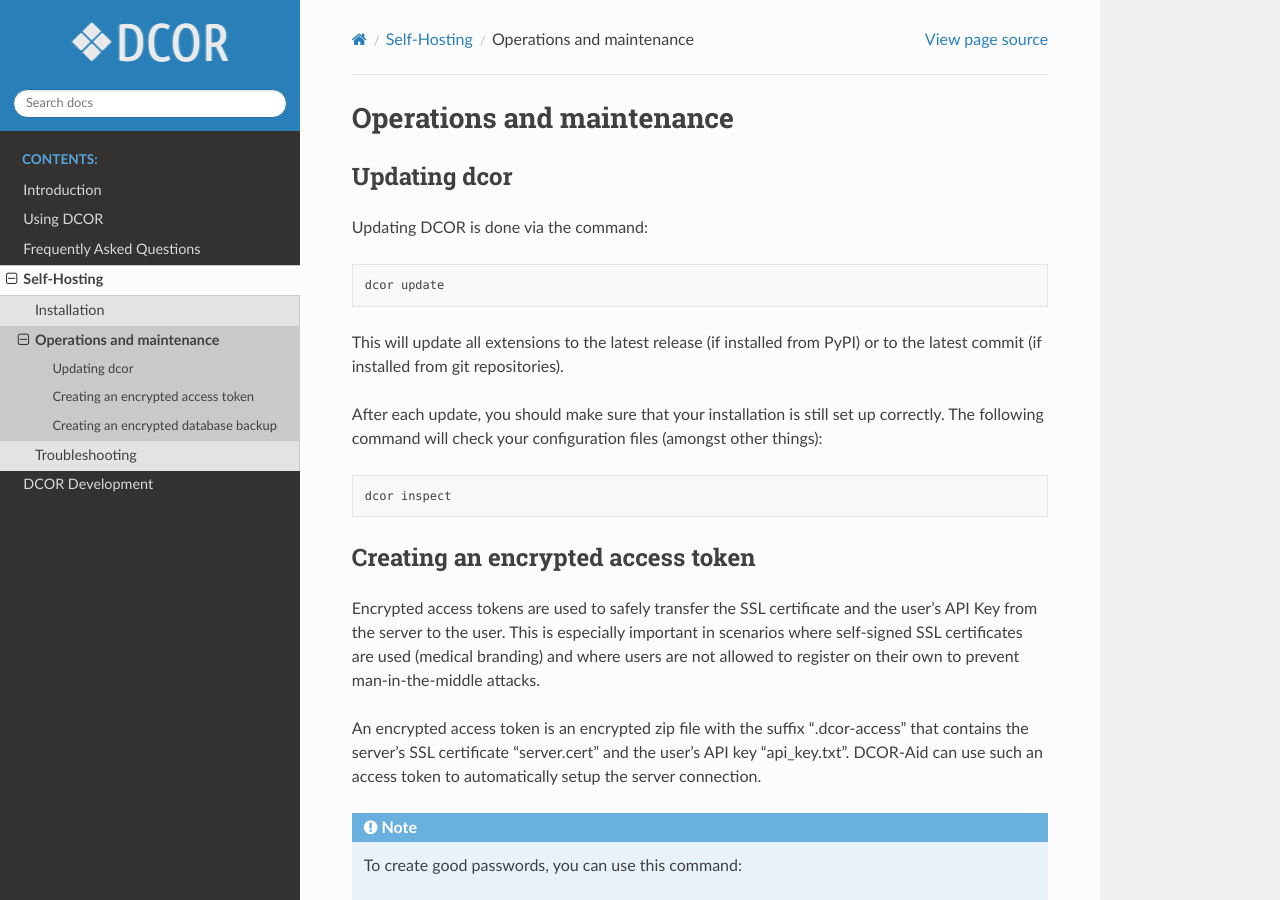
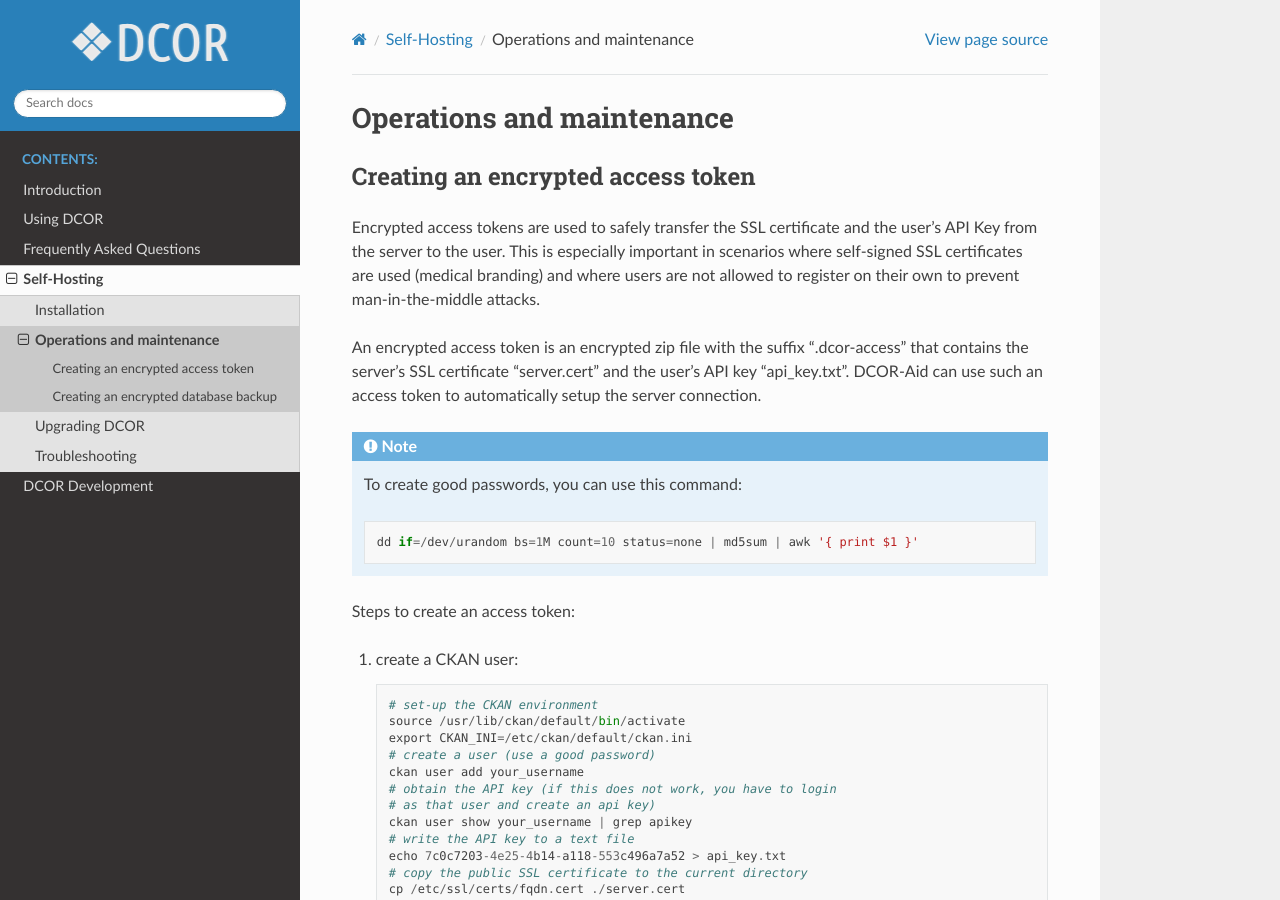
Before and after one commit to DCOR-dev/dcor-docs, a Sphinx documentation site: the page built from docs/sec_self_hosting/operations.rst, in a window 1280 px wide and 900 px high. Built offline with Sphinx 7.4.7 and the Read the Docs theme 2.0.0, drawn with Linux system fonts in a browser that asks for light colours.

Commit message:
add self-hosting info on how to upgrade

```diff
--- a/docs/sec_develop.rst
+++ b/docs/sec_develop.rst
@@ -18,6 +18,8 @@
 
 DCOR Extensions
 ===============
+
+.. _sec_dev_install:
 
 Installation
 ------------
--- a/docs/sec_self_hosting/index.rst
+++ b/docs/sec_self_hosting/index.rst
@@ -10,4 +10,5 @@
 
    installation
    operations
+   upgrade
    troubleshooting
--- a/docs/sec_self_hosting/operations.rst
+++ b/docs/sec_self_hosting/operations.rst
@@ -1,24 +1,6 @@
 ==========================
 Operations and maintenance
 ==========================
-
-Updating dcor
-=============
-
-Updating DCOR is done via the command::
-
-    dcor update
-
-This will update all extensions to the latest release (if installed from
-PyPI) or to the latest commit (if installed from git repositories).
-
-After each update, you should make sure that your installation is still set
-up correctly. The following command will check your configuration files
-(amongst other things)::
-
-    dcor inspect
-
-
 
 .. _sec_sh_access_token:
 
```
Also changed, not shown: docs/sec_self_hosting/upgrade.rst (added, +31 -0 lines).
